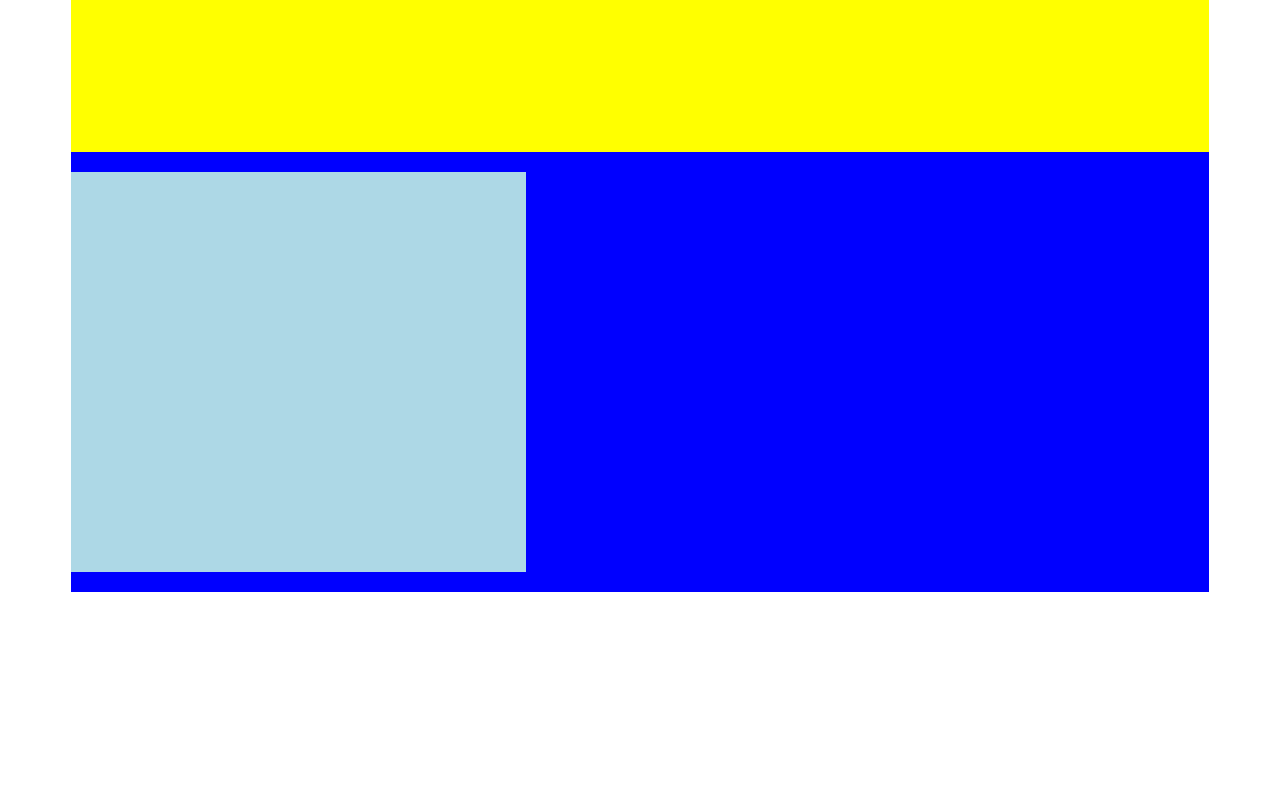
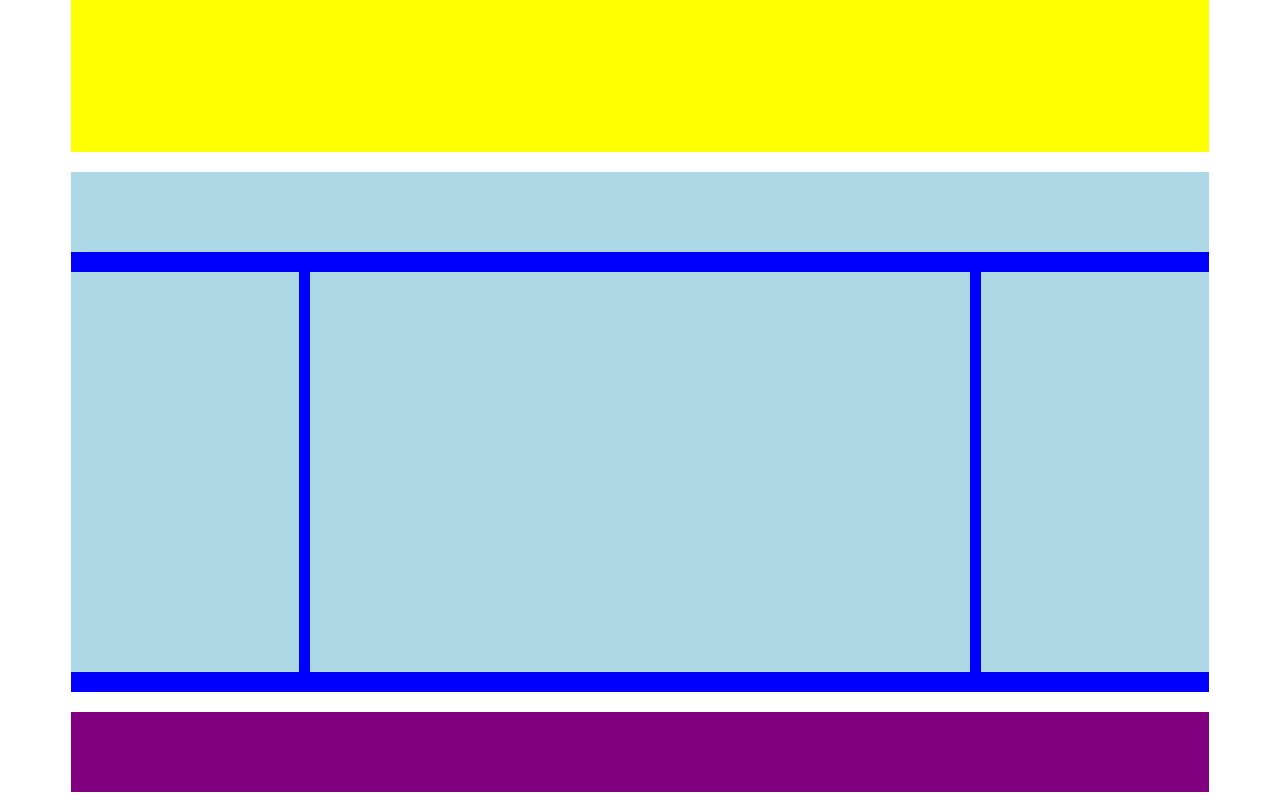
Before and after one commit to MastroJoe/htmlcss-struttura-wp, a plain HTML site: page index.html in a window 1280 px wide. Shown: the part 356-1156 px from the top of the page. Before the commit the page ends 956 px from the top, so only its background shows below. Drawn offline with Linux system fonts and the light colour scheme.

Commit message:
completato

```diff
--- a/assets/master.css
+++ b/assets/master.css
@@ -55,13 +55,19 @@
   margin: 20px 0;
 }
 
-.col-60{
+.col_60{
   width: 58%;
   margin:20px 1%;
   height:400px;
 }
 
+.marg_top {
+  height: 80px;
+  margin-top: 20px;
+}
 
 .bg_purple {
   background-color: purple;
+  height: 80px;
+  margin-top: 20px;
 }
```
